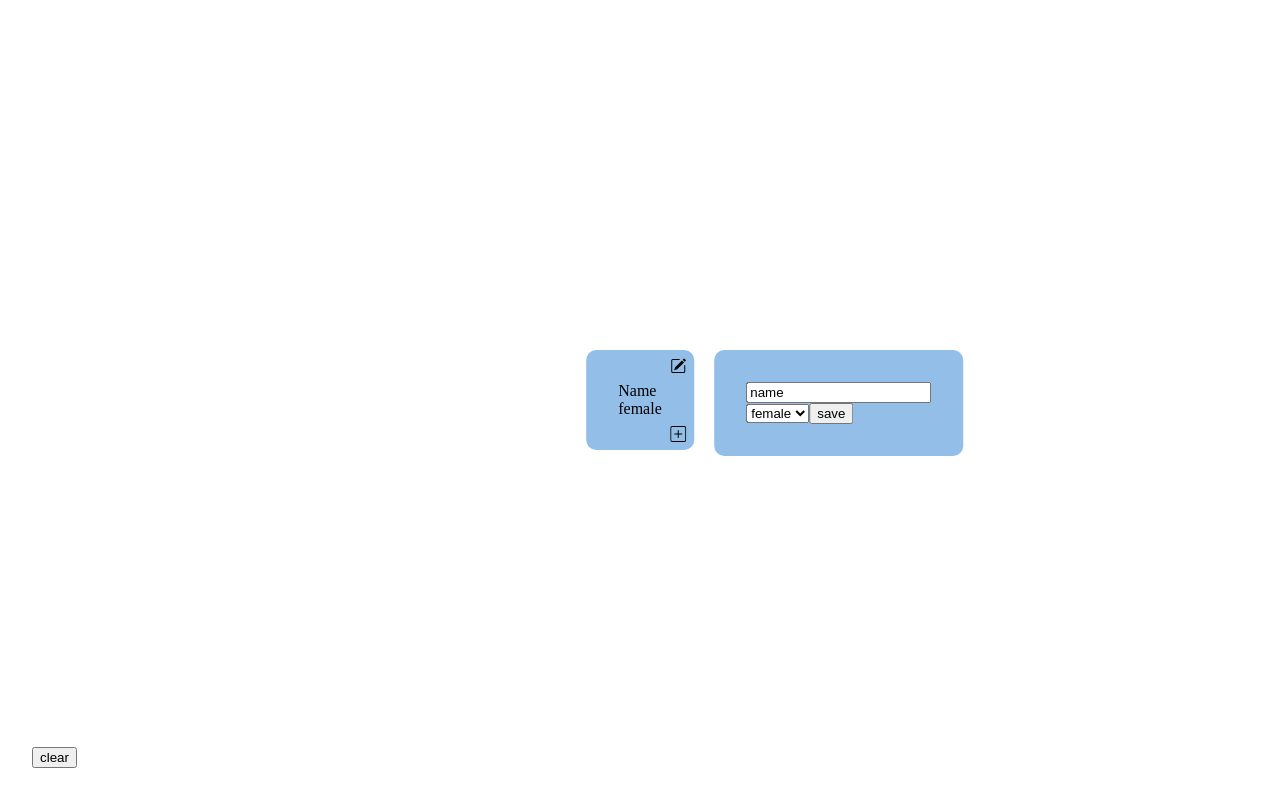
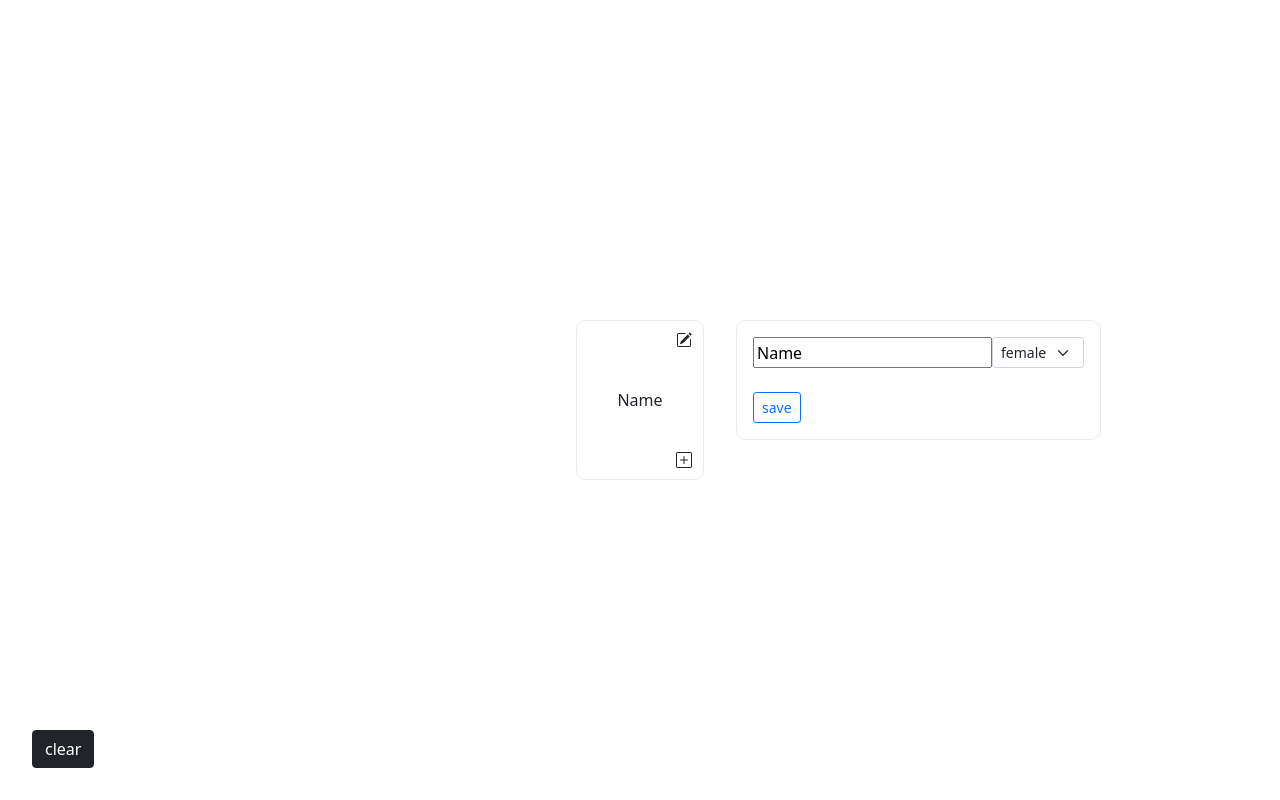
Before and after one commit to NiceSlice/ngx-family-tree, an Angular app: page / in a window 1280 px wide. Both pictures are taken after a click on the icon 677 px from the left and 366 px from the top of the page. Built offline with nearby package versions, Linux system fonts and the light colour scheme.

Commit message:
change css

```diff
--- a/src/app/app.component.html
+++ b/src/app/app.component.html
@@ -1,4 +1,4 @@
 <div class="layout">
   <ngx-family [family]="_selectedFamily" class="family"></ngx-family>
-  <button (click)="_clear()" class="clear-button">clear</button>
+  <button (click)="_clear()" class="clear-button btn btn btn-dark">clear</button>
 </div>
--- a/src/app/components/Person/index.html
+++ b/src/app/components/Person/index.html
@@ -1,8 +1,8 @@
 <div class="person" (click)="_selectPerson()">
   <div *ngIf="!selected" class="person-info selectable">
-    <div>{{ role }}</div>
+    <div class="text-role">{{ role }}</div>
     <div>{{ person?.name | titlecase }}</div>
-    <div>{{ person?.sex }}</div>
+    <!-- <div>{{ person?.sex }}</div> -->
   </div>
 
   <div *ngIf="selected" class="selected-person">
@@ -41,26 +41,39 @@
       </svg>
 
       <div>{{ person?.name | titlecase }}</div>
-      <div>{{ person?.sex }}</div>
+      <!-- <div>{{ person?.sex }}</div> -->
     </div>
 
     <div *ngIf="_editPersonTab" class="person-tab">
-      <input #nameInput [value]="person?.name" />
-      <select #sexInput [value]="person?.sex">
+      <div class="input-wrapper">
+        <input class="input-group input-group-sm mb-3" #nameInput [value]="person?.name | titlecase" />
+        <select class="form-select form-select-sm mb-3" #sexInput [value]="person?.sex">
           <option>male</option>
           <option>female</option>
         </select>
-      <button (click)="_editPersonTab = !_editPersonTab; _changeInfo({ name: nameInput.value, sex: sexInput.value })">save</button>
+      </div>
+
+      <button
+        class="btn btn-outline-primary btn-sm btn-save"
+        (click)="_editPersonTab = !_editPersonTab; _changeInfo({ name: nameInput.value, sex: sexInput.value })"
+      >
+        save
+      </button>
     </div>
 
     <div *ngIf="_addPersonTab" class="person-tab">
-      <input #newPersonNameInput />
-      <select #newPersonRole>
+      <div class="input-wrapper">
+        <input class="input-group input-group-sm mb-3" #newPersonNameInput />
+        <select class="form-select form-select-sm mb-3" #newPersonRole>
           <option>father</option>
           <option>mother</option>
           <option>child</option>
         </select>
-      <button (click)="_addPerson({ name: newPersonNameInput.value }, newPersonRole.value, newPersonNameInput)">save</button>
+      </div>
+
+      <button class="btn btn-outline-primary btn-sm btn-save" (click)="_addPerson({ name: newPersonNameInput.value }, newPersonRole.value, newPersonNameInput)">
+        save
+      </button>
     </div>
   </div>
 </div>
--- a/src/app/components/Person/style.scss
+++ b/src/app/components/Person/style.scss
@@ -3,18 +3,29 @@
   margin: 1rem;
 
   .person-info {
-    background-color: rgb(146, 190, 231);
+    min-height: 10rem;
+    min-width: 8rem;
+    border: 1px solid #e8ebee;
     display: flex;
     flex-direction: column;
+    justify-content: center;
+    align-items: center;
     padding: 2rem;
     border-radius: 10px;
     transition: 100ms;
+    position: relative;
+
+    .text-role {
+      position: absolute;
+      top: 0.3rem;
+      left: 0.5rem;
+    }
   }
 
   .selectable {
     cursor: pointer;
     &:hover {
-      background-color: rgb(182, 210, 236);
+      background-color: rgb(248, 248, 248);
     }
   }
 
@@ -27,24 +38,37 @@
 
       .edit-button {
         position: absolute;
-        top: 0.5rem;
-        right: 0.5rem;
+        top: 0.7rem;
+        right: 0.7rem;
         cursor: pointer;
       }
       .add-button {
         position: absolute;
-        bottom: 0.5rem;
-        right: 0.5rem;
+        bottom: 0.7rem;
+        right: 0.7rem;
         cursor: pointer;
       }
     }
 
     .person-tab {
-      background-color: rgb(146, 190, 231);
-      padding: 2rem;
+      border: 1px solid #e8ebee;
+      padding: 1rem;
       border-radius: 10px;
       position: absolute;
-      left: 8rem;
+      left: 10rem;
+      width: max-content;
+
+      .input-wrapper {
+        display: flex;
+
+        .form-select {
+          width: auto;
+        }
+      }
+
+      .btn-save {
+        margin-top: 0.5rem;
+      }
     }
   }
 }
--- a/src/index.html
+++ b/src/index.html
@@ -6,6 +6,12 @@
     <base href="/" />
     <meta name="viewport" content="width=device-width, initial-scale=1" />
     <link rel="icon" type="image/x-icon" href="favicon.ico" />
+    <link
+      href="https://cdn.jsdelivr.net/npm/bootstrap@5.1.1/dist/css/bootstrap.min.css"
+      rel="stylesheet"
+      integrity="sha384-F3w7mX95PdgyTmZZMECAngseQB83DfGTowi0iMjiWaeVhAn4FJkqJByhZMI3AhiU"
+      crossorigin="anonymous"
+    />
   </head>
   <body>
     <app-root></app-root>
```
Lines whose indentation alone changed are shown as unchanged.
